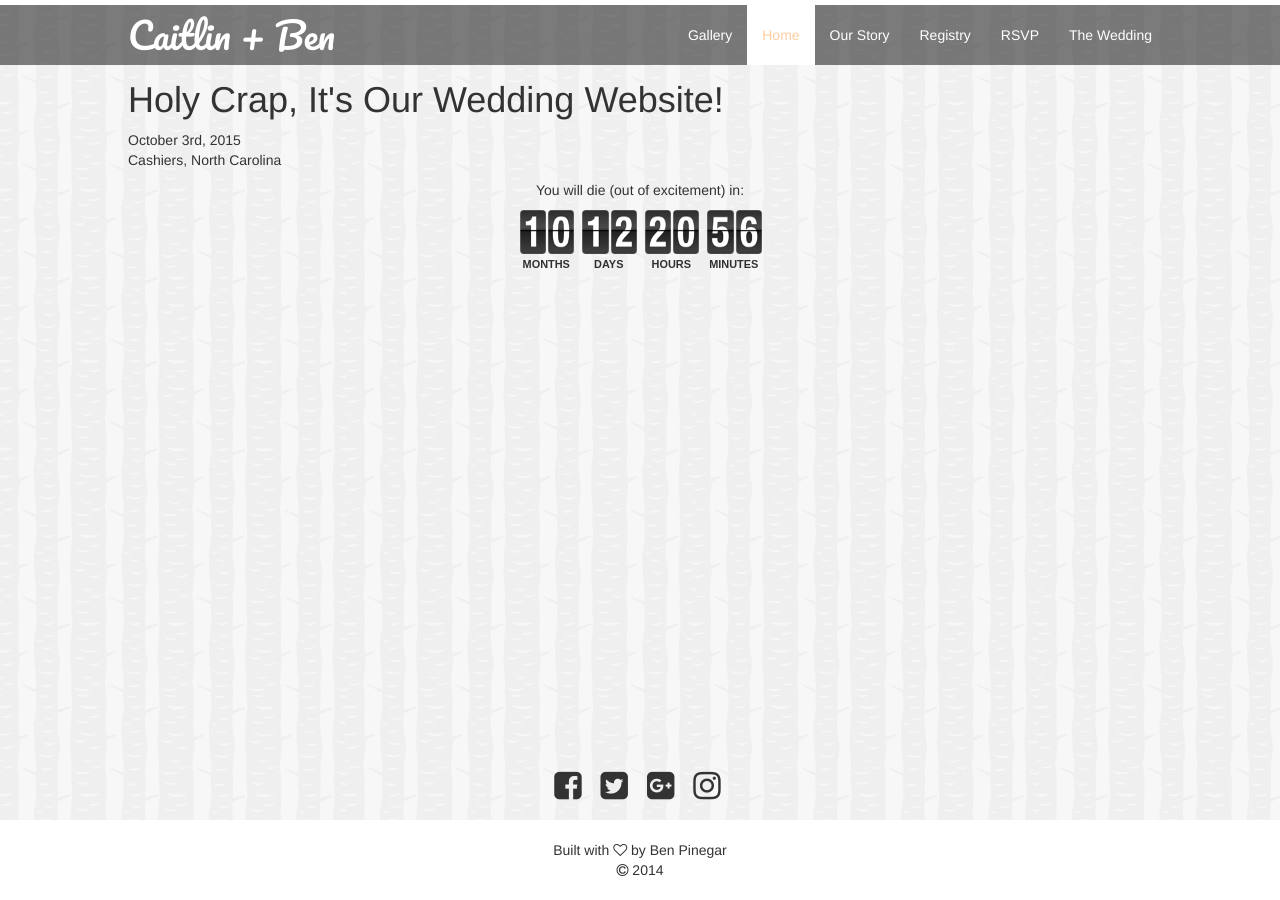
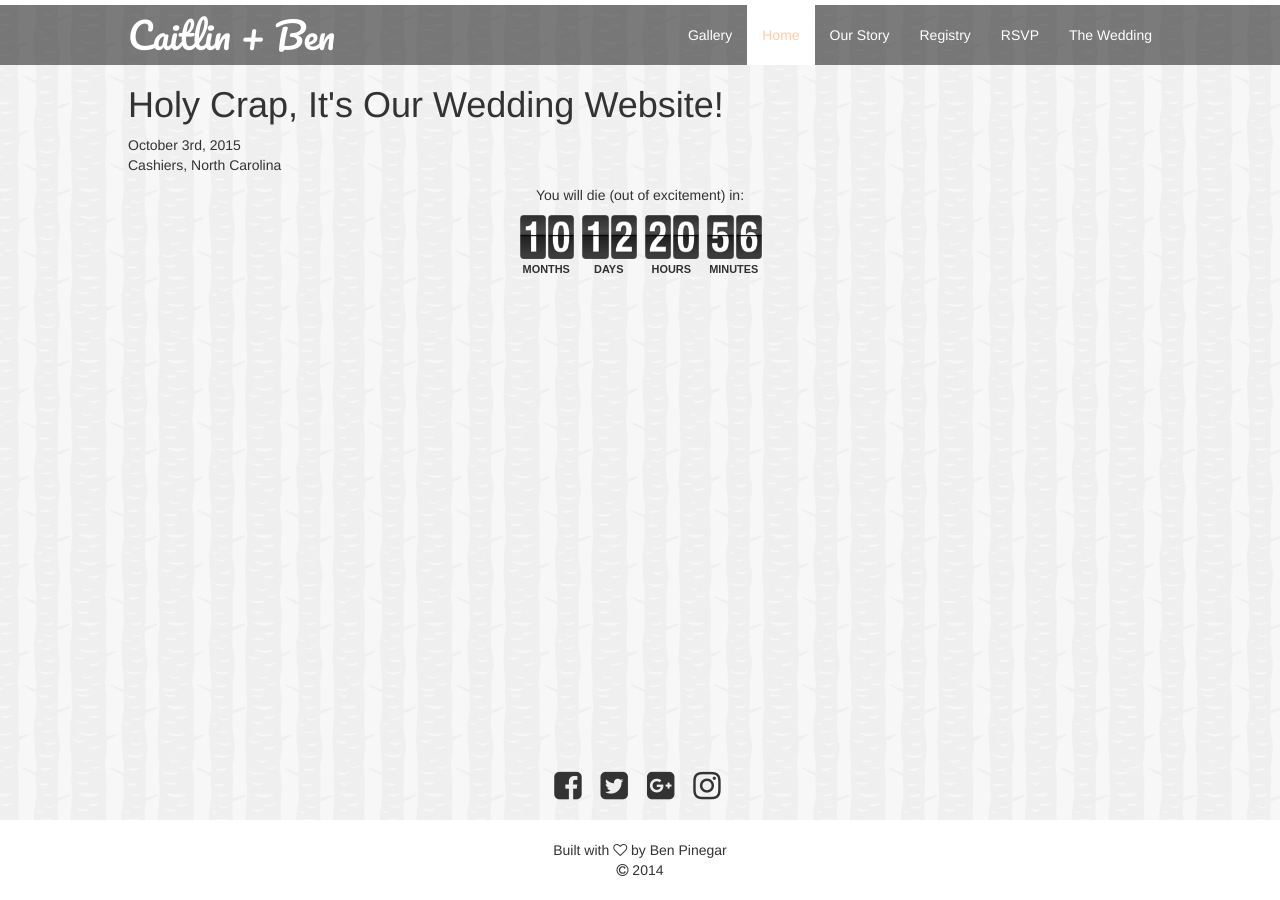
Before and after one commit to bpinegar/bpinegar.github.io, a Jekyll site: the page built from index.html, in a window 1280 px wide. Built offline with Jekyll 4.4.1, drawn with Linux system fonts in a browser that asks for light colours; nearby versions of some CDN libraries.

Commit message:
Update _custom.scss

```diff
--- a/_sass/_custom.scss
+++ b/_sass/_custom.scss
@@ -2,7 +2,7 @@
 body {
   background-color: #f7f7f7;
   background-image: url("/img/backgrounds/tree-bark-bg-transparent.png");
-  padding-top: 50px;
+  padding-top: 55px;
 }
 footer {
   padding-top: 50px;
@@ -146,7 +146,7 @@ footer {
 /* responsive css */
 @media (min-width: 768px) {
 body {
-  padding-top: 60px;
+  padding-top: 65px;
 }
 .navbar-stripe {
   visibility: visible;
```
